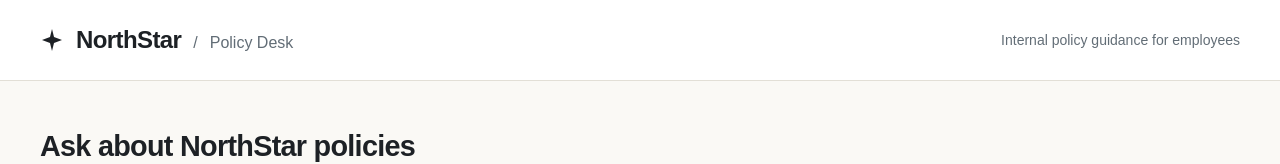
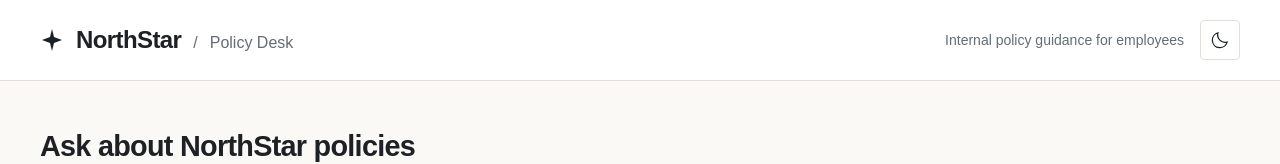
Before and after one commit to ZakYeo/policy-rag-assistant, a React (Vite) app in the folder frontend/: page / in a window 1280 px wide. Shown: the top 164 px of the page. Built offline with nearby package versions, Linux system fonts and the light colour scheme.

Commit message:
feat: add persistent system-aware light and dark themes

```diff
--- a/frontend/index.html
+++ b/frontend/index.html
@@ -4,6 +4,16 @@
     <meta charset="UTF-8" />
     <meta name="viewport" content="width=device-width, initial-scale=1.0" />
     <meta name="theme-color" content="#faf9f5" />
+    <script>
+      // Composition bootstrap: apply the user's theme before the stylesheet can paint.
+      (() => {
+        let theme;
+        try { theme = localStorage.getItem('northstar-theme'); } catch {}
+        if (theme !== 'light' && theme !== 'dark') theme = matchMedia('(prefers-color-scheme: dark)').matches ? 'dark' : 'light';
+        document.documentElement.dataset.theme = theme;
+        document.documentElement.style.colorScheme = theme;
+      })();
+    </script>
     <title>NorthStar Policy Desk</title>
   </head>
   <body>
--- a/frontend/src/composition/App.tsx
+++ b/frontend/src/composition/App.tsx
@@ -1,9 +1,13 @@
 import { createPolicyApi } from '../models/policyApi';
 import { usePolicyDesk } from '../viewmodels/usePolicyDesk';
 import { PolicyDesk } from '../views/PolicyDesk';
+import { createThemePreferences } from '../models/theme';
+import { useTheme } from '../viewmodels/useTheme';
 
 const client = createPolicyApi();
+const preferences = createThemePreferences();
 export function App() {
   const vm = usePolicyDesk(client);
-  return <PolicyDesk vm={vm} />;
+  const theme = useTheme(preferences);
+  return <PolicyDesk vm={vm} theme={theme} />;
 }
--- /dev/null
+++ b/frontend/src/contracts/theme.ts
@@ -0,0 +1,7 @@
+export type Theme = 'light' | 'dark';
+export interface ThemePreferences {
+  read(): Theme;
+  write(theme: Theme): void;
+  subscribe(listener: () => void): () => void;
+}
+export interface ThemeViewModel { theme: Theme; toggle(): void }
--- /dev/null
+++ b/frontend/src/models/theme.ts
@@ -0,0 +1,47 @@
+import type { Theme, ThemePreferences } from '../contracts/theme';
+
+const key = 'northstar-theme';
+function storedTheme(): Theme | null {
+  try {
+    const value = localStorage.getItem(key);
+    return value === 'light' || value === 'dark' ? value : null;
+  } catch { return null; }
+}
+export function createThemePreferences(): ThemePreferences {
+  const media = window.matchMedia('(prefers-color-scheme: dark)');
+  let override = storedTheme();
+  const listeners = new Set<() => void>();
+  const read = (): Theme => override ?? (media.matches ? 'dark' : 'light');
+  const apply = () => {
+    document.documentElement.dataset.theme = read();
+    document.documentElement.style.colorScheme = read();
+    listeners.forEach((listener) => listener());
+  };
+  const systemChanged = () => { if (!override) apply(); };
+  const storageChanged = (event: StorageEvent) => {
+    if (event.key === key || event.key === null) { override = storedTheme(); apply(); }
+  };
+  return {
+    read,
+    write(theme) {
+      override = theme;
+      try { localStorage.setItem(key, theme); } catch { /* In-memory override still works. */ }
+      apply();
+    },
+    subscribe(listener) {
+      if (listeners.size === 0) {
+        media.addEventListener('change', systemChanged);
+        window.addEventListener('storage', storageChanged);
+      }
+      listeners.add(listener);
+      apply();
+      return () => {
+        listeners.delete(listener);
+        if (listeners.size === 0) {
+          media.removeEventListener('change', systemChanged);
+          window.removeEventListener('storage', storageChanged);
+        }
+      };
+    },
+  };
+}
--- a/frontend/src/styles.css
+++ b/frontend/src/styles.css
@@ -25,6 +25,8 @@
   --color-error-surface: var(--error-surface);
 }
 
+@custom-variant dark (&:where([data-theme='dark'], [data-theme='dark'] *));
+
 :root {
   color-scheme: light;
   --paper: #faf9f5;
@@ -39,6 +41,22 @@
   --on-accent: #ffffff;
   --error: #a02b2b;
   --error-surface: #fff2ef;
+}
+
+:root[data-theme='dark'] {
+  color-scheme: dark;
+  --paper: #151a20;
+  --card: #1e252d;
+  --inset: #171e26;
+  --ink: #ecedf0;
+  --muted: #b0bac5;
+  --line: #3c4651;
+  --line-subtle: #333d48;
+  --accent: #a6c8f5;
+  --accent-hover: #c2d9fa;
+  --on-accent: #152740;
+  --error: #ffc1b6;
+  --error-surface: #3a2426;
 }
 
 @layer base {
--- a/frontend/src/test/setup.ts
+++ b/frontend/src/test/setup.ts
@@ -1,5 +1,8 @@
 import '@testing-library/jest-dom/vitest';
 import { cleanup } from '@testing-library/react';
 import { afterEach } from 'vitest';
+import { vi } from 'vitest';
+
+Object.defineProperty(window, 'matchMedia', { writable: true, value: vi.fn(() => ({ matches: false, addEventListener: vi.fn(), removeEventListener: vi.fn() })) });
 
 afterEach(cleanup);
--- /dev/null
+++ b/frontend/src/viewmodels/useTheme.ts
@@ -0,0 +1,7 @@
+import { useSyncExternalStore } from 'react';
+import type { ThemePreferences, ThemeViewModel } from '../contracts/theme';
+
+export function useTheme(preferences: ThemePreferences): ThemeViewModel {
+  const theme = useSyncExternalStore(preferences.subscribe, preferences.read);
+  return { theme, toggle: () => preferences.write(theme === 'dark' ? 'light' : 'dark') };
+}
--- a/frontend/src/views/Header.tsx
+++ b/frontend/src/views/Header.tsx
@@ -1,4 +1,6 @@
-export function Header() {
+import type { ThemeViewModel } from '../contracts/theme';
+
+export function Header({ theme }: { theme: ThemeViewModel }) {
   return <header className="border-b border-line bg-card">
     <div className="page-width flex min-h-20 items-center justify-between gap-4 py-5">
       <div className="flex min-w-0 items-center gap-3">
@@ -9,7 +11,16 @@ export function Header() {
           <span className="text-base text-muted">Policy Desk</span>
         </div>
       </div>
-      <p className="hidden text-sm text-muted min-[768px]:block">Internal policy guidance for employees</p>
+      <div className="flex shrink-0 items-center gap-4">
+        <p className="hidden text-sm text-muted min-[768px]:block">Internal policy guidance for employees</p>
+        <button type="button" onClick={theme.toggle} aria-label={`Switch to ${theme.theme === 'dark' ? 'light' : 'dark'} mode`}
+          title={`Switch to ${theme.theme === 'dark' ? 'light' : 'dark'} mode`}
+          className="flex size-10 items-center justify-center rounded border border-line text-ink hover:bg-inset">
+          {theme.theme === 'dark'
+            ? <svg viewBox="0 0 24 24" className="size-5" fill="none" stroke="currentColor" strokeWidth="1.5" aria-hidden="true"><circle cx="12" cy="12" r="4" /><path d="M12 1v3m0 16v3M1 12h3m16 0h3M4.2 4.2l2.1 2.1m11.4 11.4 2.1 2.1m0-15.6-2.1 2.1M6.3 17.7l-2.1 2.1" /></svg>
+            : <svg viewBox="0 0 24 24" className="size-5" fill="none" stroke="currentColor" strokeWidth="1.5" aria-hidden="true"><path d="M20.5 14.5A9 9 0 0 1 9.5 3.5a9 9 0 1 0 11 11Z" /></svg>}
+        </button>
+      </div>
     </div>
   </header>;
 }
--- a/frontend/src/views/PolicyDesk.tsx
+++ b/frontend/src/views/PolicyDesk.tsx
@@ -1,12 +1,13 @@
 import type { DeskViewModel } from '../contracts/policy';
+import type { ThemeViewModel } from '../contracts/theme';
 import { Header } from './Header';
 import { QuestionForm } from './QuestionForm';
 import { Results } from './Results';
 
-export function PolicyDesk({ vm }: { vm: DeskViewModel }) {
+export function PolicyDesk({ vm, theme }: { vm: DeskViewModel; theme: ThemeViewModel }) {
   return <>
     <a href="#main" className="skip-link">Skip to content</a>
-    <Header />
+    <Header theme={theme} />
     <main id="main" className="page-width flex-1 py-10 min-[640px]:py-12">
       <div className="mb-9">
         <h1 className="text-[1.8rem] leading-tight font-bold tracking-tight">Ask about NorthStar policies</h1>
--- a/frontend/src/views/Results.tsx
+++ b/frontend/src/views/Results.tsx
@@ -28,7 +28,7 @@ export function Results({ vm }: { vm: DeskViewModel }) {
       </Panel>
     </div>
     <aside className="min-w-0 space-y-7" aria-label="Policy evidence">
-      <Panel title="Policy references" meta={vm.response ? `${vm.references.length} references` : undefined} id="references-title">
+      <Panel title="Policy references" meta={vm.response ? `${vm.references.length} reference${vm.references.length === 1 ? '' : 's'}` : undefined} id="references-title">
         <p className="mb-4 text-sm text-muted">Source passages supporting this answer:</p>
         {vm.references.length ? <ul className="space-y-3">{vm.references.map((item) =>
           <li key={item.chunk_id} className="rounded border border-line-subtle bg-paper p-4">
```
Also changed, not shown: 2 other files (tests, documents, lock files or other folders).
